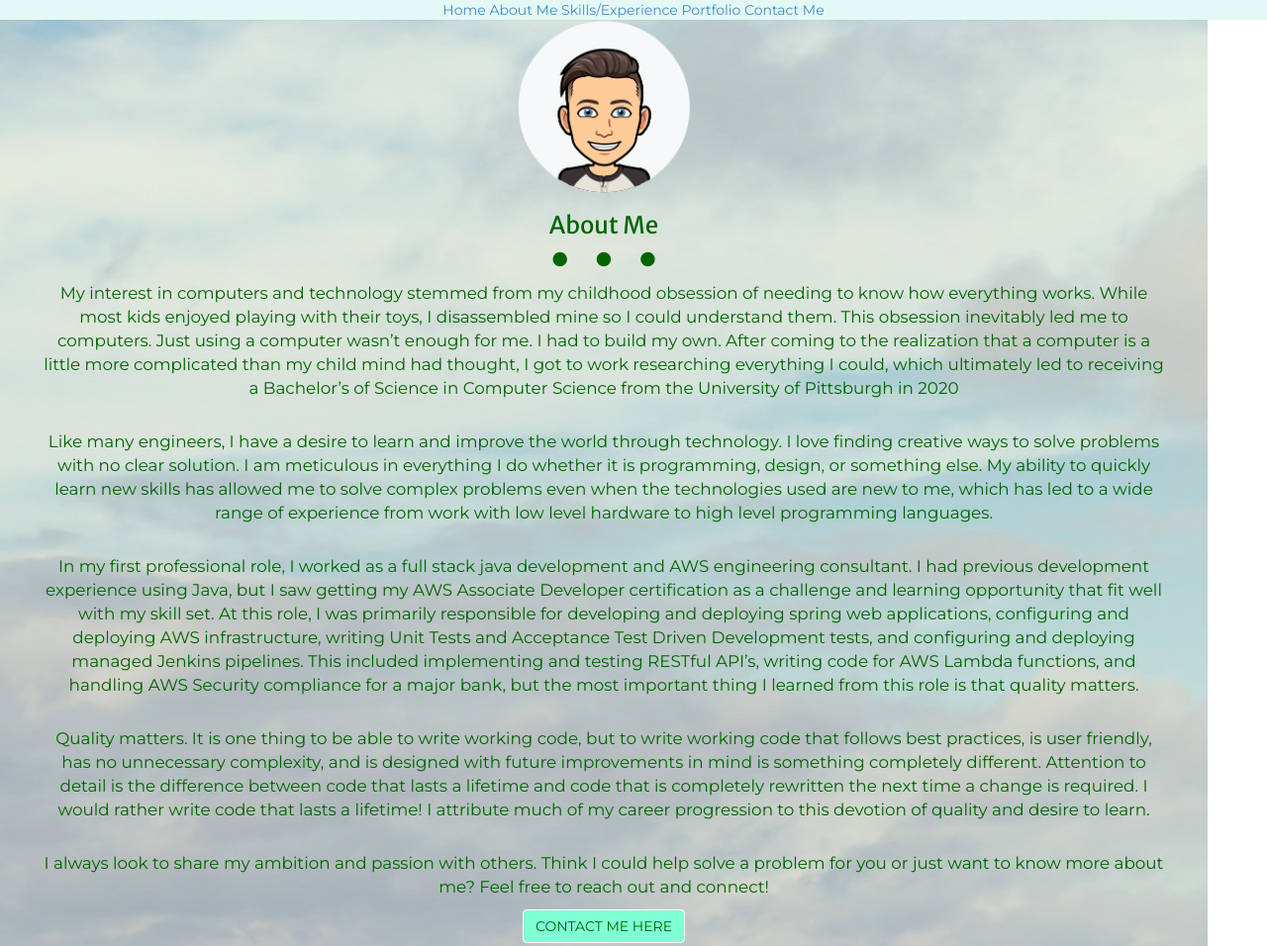
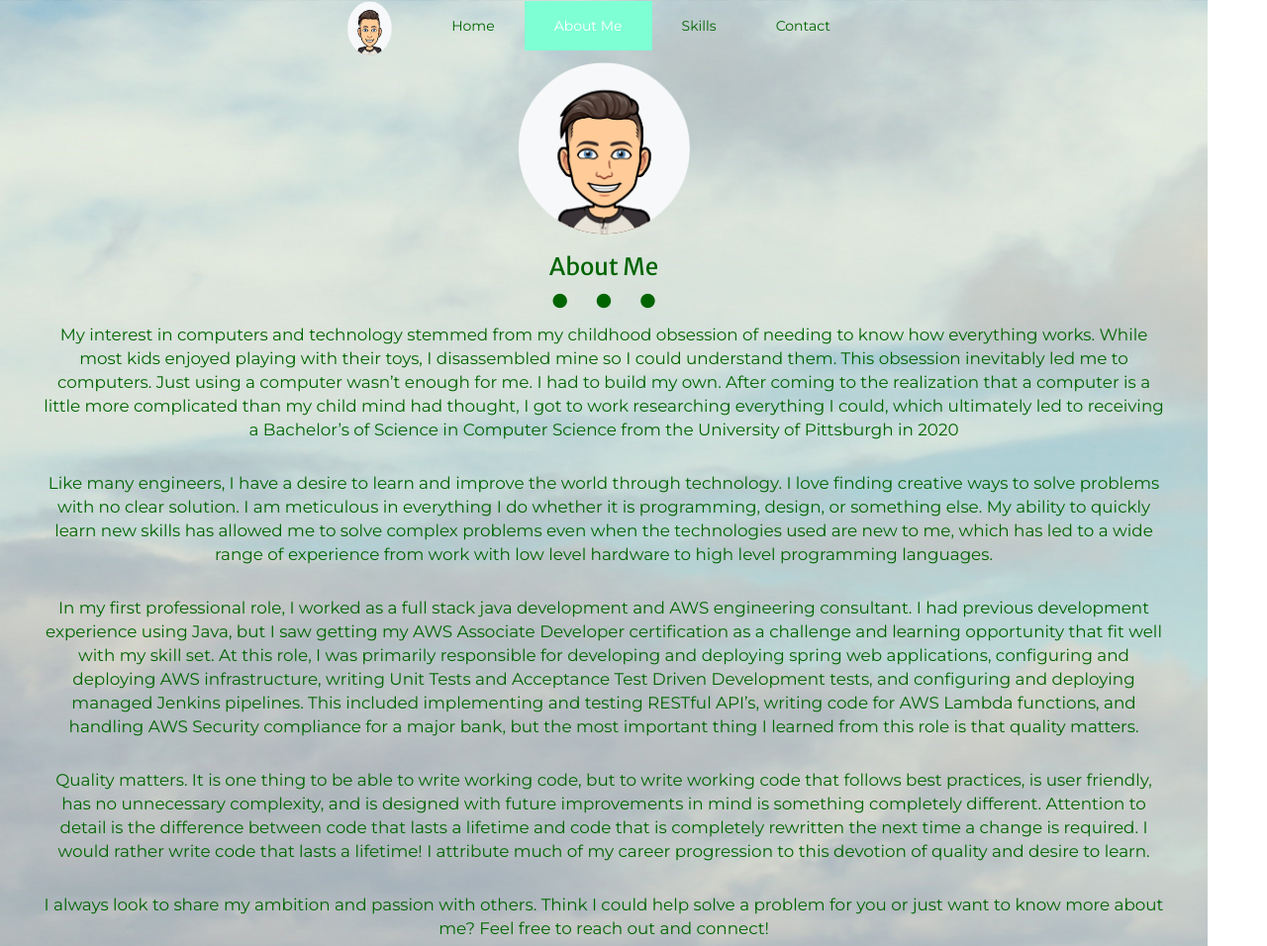
Before and after one commit to CodeJunkie97/Personal-Resume-Website, a plain HTML site: page about.html in a window 1280 px wide. Shown: the top 956 px of the page at 99% size. Drawn offline with Linux system fonts and the light colour scheme.

Commit message:
Updated Nav Bar. Sites looking amazing

```diff
--- a/about.html
+++ b/about.html
@@ -17,20 +17,25 @@
 
 <body>
     <!-- Navigation Menu-->
-    <nav class = "menu" id = "navMenu">
-        <div class = "menu-wrap">
-            <a href = "index.html" class = "smoothScroll">Home</a>
-            <a href = "about.html" class = "smoothScroll">About Me</a>
-            <a href = "skills.html" class = "smoothScroll">Skills/Experience</a>
-            <a href = "portfolio.html" class = "smoothScroll">Portfolio</a>
-            <a href = "contact.html" class = "smoothScroll">Contact Me</a>
-        </div>
+    <div class = "about-container">
+        <nav class="navbar navbar-inverse">
+            <div class="container-fluid">
+              <div class="navbar-header">
+                <img src="images/bitmoji.png" alt="Ian's bitmoji" width="75" height="55" style = "padding-right: 30px;">
+              </div>
+              <ul class="nav navbar-nav">
+                <li><a href="#">Home</a></li>
+                <li class = "active"><a href="about.html">About Me</a></li>
+                <li><a href="skills.html">Skills</a></li>
+                <li><a href="contact.html">Contact</a></li>
 
-    </nav>
+              </ul>
+            </div>
+          </nav>
 
     <!-- About Section -->
     <section id="about" name="about">
-        <div class="about-container">
+        <div>
             <div class = "about-image-container">
                 <img src="images/bitmoji.png" alt="Ian's bitmoji" width="175" height="175">
             </div>
@@ -50,7 +55,7 @@
         <p><a href = "contact.html"><button type="button" class="btn btn-warning">CONTACT ME HERE</button></a></p>
         </div>
     </section>
-
+</div>
 </body>
 
 </html>
```
Also changed, not shown: index.html (+14 -10 lines), css/bootstrap.css, css/styles.css (line endings or trailing spaces).
